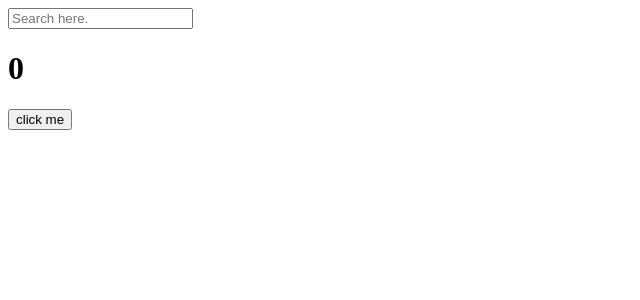
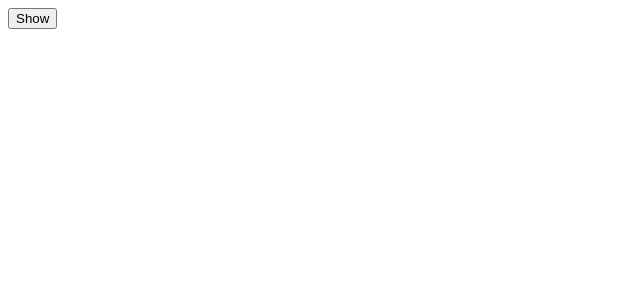
Before and after one commit to Jerryjerry0102/react-app, a React (Create React App) app in the folder react-app-for-beginners/: page / in a window 1280 px wide. Shown: the top 300 px of the page, without its empty margins (0-640 px from the left). Built offline with nearby package versions, Linux system fonts and the light colour scheme.

Commit message:
nomad react #6 EFFECTS useEffect cleanUp function complete

```diff
--- a/react-app-for-beginners/src/App.js
+++ b/react-app-for-beginners/src/App.js
@@ -1,33 +1,57 @@
 import { useState, useEffect } from "react";
 
+function Hello() {
+  useEffect(() => {
+    console.log("hi :)");
+    return () => console.log("bye :(");
+  }, []);
+  return <h1>Hello</h1>;
+}
+
 function App() {
-  const [counter, setCounter] = useState(0);
-  const [keyword, setKeyword] = useState("");
-  const onClick = () => setCounter((prevState) => prevState + 1);
-  const onChange = (e) => setKeyword(e.target.value);
-  useEffect(() => console.log("I run only once."), []);
-  useEffect(() => console.log("I run when 'keyword' changes."), [keyword]);
-  useEffect(() => console.log("I run when 'counter' changes."), [counter]);
-  useEffect(
-    () => console.log("I run when 'keyword & counter' changes."),
-    [keyword, counter]
-  );
-
+  const [showing, setShowing] = useState(false);
+  const onClick = () => setShowing((prevState) => !prevState);
   return (
     <div>
-      <input
-        value={keyword}
-        onChange={onChange}
-        type="text"
-        placeholder="Search here."
-      />
-      <h1>{counter}</h1>
-      <button onClick={onClick}>click me</button>
+      {showing ? <Hello /> : null}
+      <button onClick={onClick}>{showing ? "Hide" : "Show"}</button>
     </div>
   );
 }
 
 export default App;
+
+// #6 EFFECTS (useEffect 관련)
+// import { useState, useEffect } from "react";
+
+// function App() {
+//   const [counter, setCounter] = useState(0);
+//   const [keyword, setKeyword] = useState("");
+//   const onClick = () => setCounter((prevState) => prevState + 1);
+//   const onChange = (e) => setKeyword(e.target.value);
+//   useEffect(() => console.log("I run only once."), []);
+//   useEffect(() => console.log("I run when 'keyword' changes."), [keyword]);
+//   useEffect(() => console.log("I run when 'counter' changes."), [counter]);
+//   useEffect(
+//     () => console.log("I run when 'keyword & counter' changes."),
+//     [keyword, counter]
+//   );
+
+//   return (
+//     <div>
+//       <input
+//         value={keyword}
+//         onChange={onChange}
+//         type="text"
+//         placeholder="Search here."
+//       />
+//       <h1>{counter}</h1>
+//       <button onClick={onClick}>click me</button>
+//     </div>
+//   );
+// }
+
+// export default App;
 
 // #5 CREATE REACT APP (css 관련)
 // import Button from "./Button";
```
